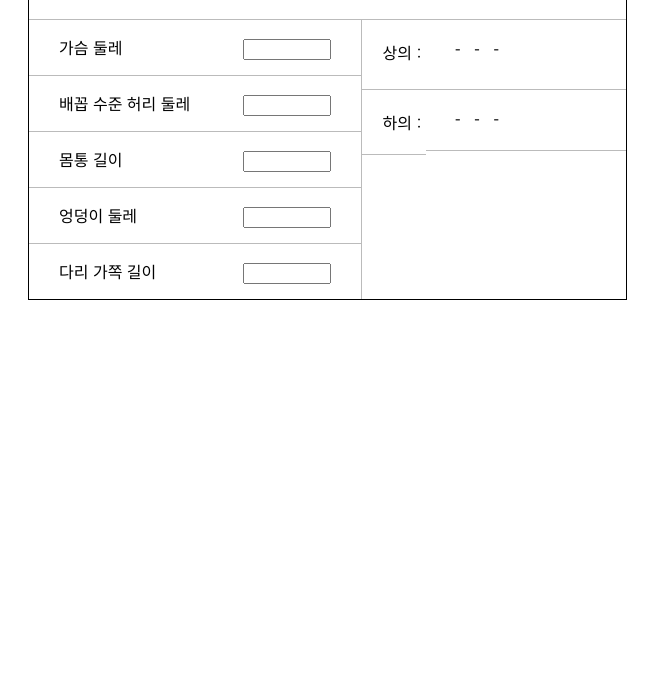
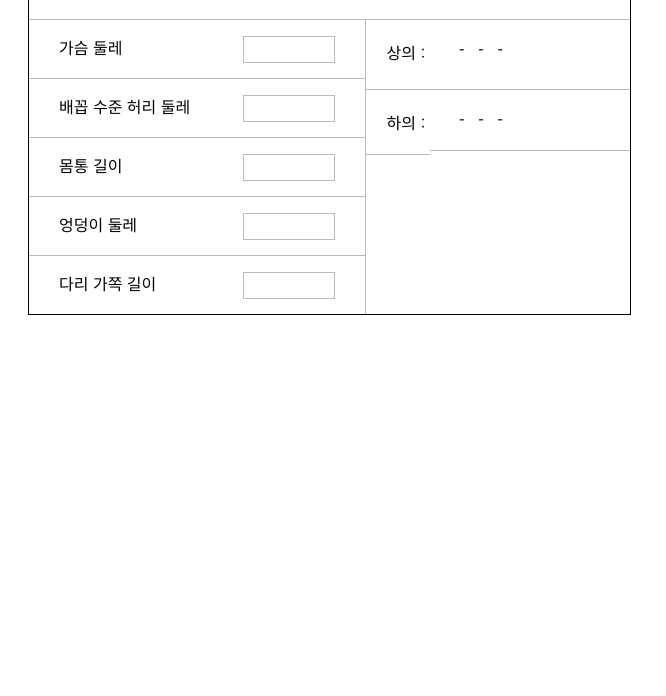
Before and after one commit to EDTLab/suit-size-finder, a plain HTML site: page ver2/index.html in a window 1280 px wide. Shown: the part 104-800 px from the top of the page, without its empty margins (0-666 px from the left). Drawn offline with Linux system fonts and the light colour scheme.

Commit message:
edit input[type=number]

```diff
--- a/ver2/style.css
+++ b/ver2/style.css
@@ -29,6 +29,9 @@ body {
 }
 #query > .input > input {
   width: 80px;
+  margin: 0px;
+  padding: 5px;
+  border: 1px solid #bbb;
 }
 #answer > div {
   margin: 0;
```
